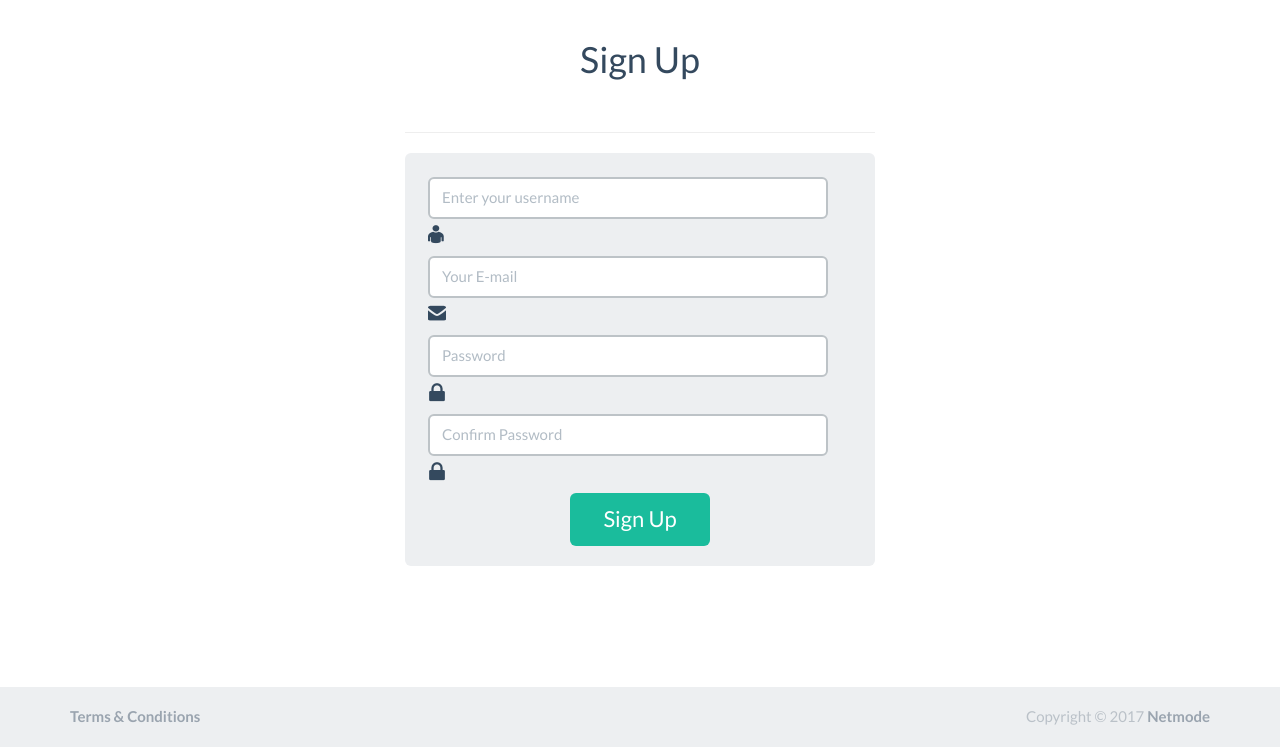
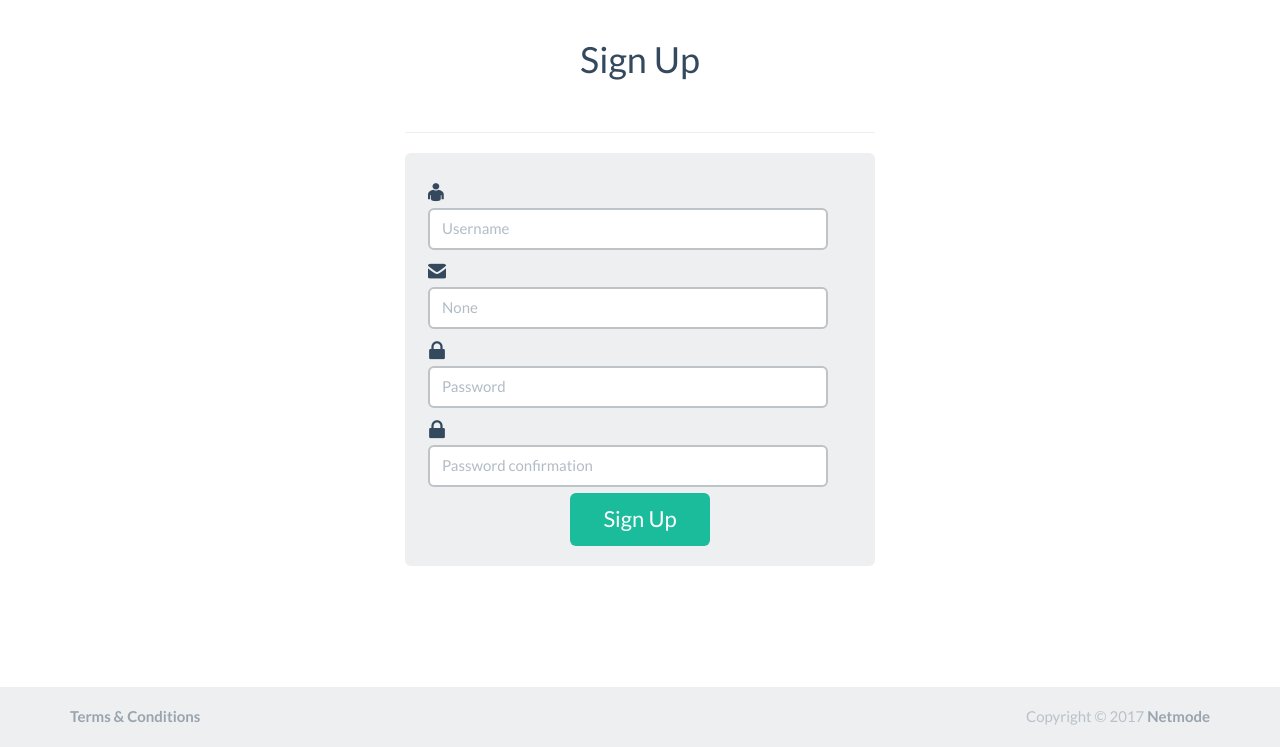
Before and after one commit to vinPopulaire/SRPtool, a Django app: page /signup in a window 1280 px wide. Shown: the part 53-800 px from the top of the page. Run offline with Django 3.2, Linux system fonts and the light colour scheme; some libraries are stand-ins or nearby versions.

Commit message:
rewrite signup page

```diff
--- a/gui/forms.py
+++ b/gui/forms.py
@@ -1,25 +1,26 @@
 from django import forms
+from django.contrib.auth.forms import UserCreationForm
+from django.contrib.auth.models import User as AuthUser
 
 
-class SignupForm(forms.Form):
-    # CSS styles should not be inline. i've moved your style contents under a 'form-control' class
-    username = forms.CharField(max_length=100, widget=forms.TextInput(attrs={'type': 'text',
-                                                                             'placeholder': 'Enter your username',
-                                                                             'id': 'name',
-                                                                             'name': 'name',
-                                                                             'class': 'form-control'}))
-    email = forms.EmailField(label="Email address", widget=forms.TextInput(attrs={'type': 'text',
-                                                                                  'placeholder': 'Your E-mail',
-                                                                                  'id': 'email',
-                                                                                  'name': 'email',
-                                                                                  'class': 'form-control'}))
-    pass1 = forms.CharField(max_length=20, widget=forms.TextInput(attrs={'type': 'password',
-                                                                         'placeholder': 'Password',
-                                                                         'id': 'pass1',
-                                                                         'name': 'pass1',
-                                                                         'class': 'form-control'}))
-    pass2 = forms.CharField(max_length=20, widget=forms.TextInput(attrs={'type': 'password',
-                                                                         'placeholder': 'Confirm Password',
-                                                                         'id': 'pass2',
-                                                                         'name': 'pass2',
-                                                                         'class': 'form-control'}))
+class SignupForm(UserCreationForm):
+    input_class = 'form-control'
+
+    email = forms.EmailField(max_length=254, help_text='Required. Provide a valid email address',
+                             widget=forms.TextInput(attrs={'placeholder': 'Your Email',
+                                                           'class': input_class}))
+
+    class Meta:
+        input_class = 'form-control'
+
+        model = AuthUser
+
+        fields = ('username', 'email', 'password1', 'password2', )
+
+    def __init__(self, *args, **kwargs):
+        input_class = 'form-control'
+
+        for field in self.base_fields.values():
+            field.widget.attrs["placeholder"] = field.label
+            field.widget.attrs["class"] = input_class
+        super(UserCreationForm, self).__init__(*args, **kwargs)
--- a/gui/templates/gui/signup.html
+++ b/gui/templates/gui/signup.html
@@ -1,79 +1,42 @@
 {% extends 'gui/base.html' %}
 
 {% block content %}
-
-{#<div class="container" style="width:500px">#}
-{##}
-{#    <div class="title">Sign Up</div>#}
-{#    <hr>#}
-{#    <div class="login-form">#}
-{##}
-{#    <form action="" method="post">#}
-{#         <div class="control-group" style="width:400px" >#}
-{#          <input type="text"  value="" placeholder="Enter your username" id="name" style="width:400px;padding-bottom:15px;margin-bottom:10px" >#}
-{#          <div class="input-icon fui-user"></div>#}
-{#        </div>#}
-{##}
-{#        <div class="control-group" style="width:400px" >#}
-{#          <input type="text"  value="" placeholder="Your E-mail" id="email" style="width:400px;padding-bottom:15px;margin-bottom:10px" >#}
-{#          <div class="input-icon fui-mail"></div>#}
-{#        </div>#}
-{##}
-{#        <div class="control-group" style="width:400px">#}
-{#          <input type="password" value="" placeholder="Password" id="pass" style="width:400px;padding-bottom:15px;margin-bottom:10px">#}
-{#          <div class="input-icon fui-lock"></div>#}
-{#        </div>#}
-{##}
-{#        <div class="control-group" style="width:400px">#}
-{#          <input type="password"  value="" placeholder="Confirm Password" id="login-pass" style="width:400px;padding-bottom:15px;margin-bottom:10px">#}
-{#          <div class="input-icon fui-lock"></div>#}
-{#        </div>#}
-{##}
-{#        <div style="text-align:right">#}
-{#        <a class="btn btn-hg btn-primary btn-wide" href="#">Sign Up</a>#}
-{#        <!--<a class="login-link" href="#">Lost your password ?</a> -->#}
-{#        </div>#}
-{#    </form>#}
-{##}
-{#    </div><!-- /login-form -->#}
-{##}
-{#</div> <!-- /container -->#}
 
 <div class="container" style="width:500px">
     <div class="title">Sign Up</div>
     <hr>
     <div class="login-form">
 
-    <form action="" method="post"> {% csrf_token %}
+    <form action="" method="post">
+        {% csrf_token %}
 
         <div class="control-group" style="width:400px" >
-            {{ form.username.errors }}
+            <div class="input-icon fui-user" for="login-name"></div>
             {{ form.username }}
-            <div class="input-icon fui-user" for="login-name"></div>
+            <small style="color: red">{{ form.username.errors }}</small>
         </div>
 
         <div class="control-group" style="width:400px" >
-            {{ form.email.errors }}
+            <div class="input-icon fui-mail" for="login-name"></div>
             {{ form.email }}
-            <div class="input-icon fui-mail" for="login-name"></div>
+            <small style="color: red">{{ form.email.errors }}</small>
         </div>
 
         <div class="control-group" style="width:400px">
-            {{ form.pass1.errors }}
-            {{ form.pass1 }}
             <div class="input-icon fui-lock" for="login-pass"></div>
+            {{ form.password1 }}
+            <small style="color: red">{{ form.password1.errors }}</small>
         </div>
 
 
         <div class="control-group" style="width:400px">
-            {{ form.pass2.errors }}
-            {{ form.pass2 }}
             <div class="input-icon fui-lock" for="login-pass"></div>
+            {{ form.password2 }}
+            <small style="color: red">{{ form.password2.errors }}</small>
         </div>
 
         <div style="text-align:center">
             <input type="submit" class="btn btn-hg btn-primary btn-wide" value="Sign Up">
-            <!--<a class="login-link" href="#">Lost your password ?</a> -->
         </div>
     </form>
 
--- a/gui/urls.py
+++ b/gui/urls.py
@@ -3,9 +3,9 @@ from gui import views
 
 urlpatterns = [
 
-    url(r'^$', views.home),
-    url(r'^terms$', views.terms),
-    url(r'^about$', views.about),
-    url(r'^signup$', views.signup)
+    url(r'^$', views.home, name="home"),
+    url(r'^terms$', views.terms, name="terms"),
+    url(r'^about$', views.about, name="about"),
+    url(r'^signup$', views.signup, name="signup")
 
 ]
--- a/gui/views.py
+++ b/gui/views.py
@@ -1,6 +1,8 @@
 from django.http import HttpResponse
-from django.shortcuts import render
+from django.shortcuts import render, redirect
 from django.template import loader
+
+from django.contrib.auth import login, authenticate
 
 from .forms import SignupForm
 
@@ -29,26 +31,17 @@ def about(request, *args, **kwargs):
     return HttpResponse(template.render(context, request))
 
 
-# def signup(request, *args, **kwargs):
-#
-#     template = loader.get_template('gui/signup.html')
-#     context = {}
-#
-#     return HttpResponse(template.render(context, request))
+def signup(request):
 
-
-def signup(request):
-    form = SignupForm()
-
-    username = request.POST.get('username', '')
-    email = request.POST.get('email', '')
-    pass1 = request.POST.get('pass1', '')
-    pass2 = request.POST.get('pass2', '')
-
-    # Do some validations here
-
-    # user = User.objects.create_user(name, email, pass2)
-    # if user:
-    #     user.save()
-
+    if request.method == 'POST':
+        form = SignupForm(request.POST)
+        if form.is_valid():
+            form.save()
+            username = form.cleaned_data.get('username')
+            raw_password = form.cleaned_data.get('password1')
+            user = authenticate(username=username, password=raw_password)
+            login(request, user)
+            return redirect('home')
+    else:
+        form = SignupForm()
     return render(request, 'gui/signup.html', {'form': form})
```
